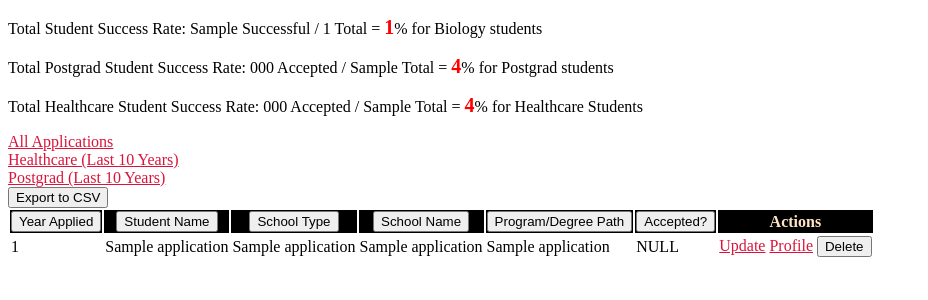
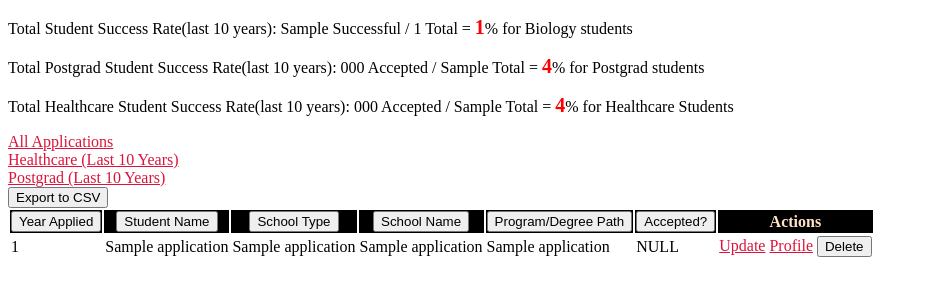
Before and after one commit to mebcool/Gradoutcome, a Flask app: template proto3/templates/view_db.html in a window 1280 px wide. Shown: the part 54-354 px from the top of the page, without its empty margins (0-928 px from the left). Run offline with Flask 3, Linux system fonts and the light colour scheme; the template is opened without the code that fills it: most values are stand-ins (such as "Sample title", 1, 10 or a date in 2020).

Commit message:
Update view_db.html

```diff
--- a/proto3/templates/view_db.html
+++ b/proto3/templates/view_db.html
@@ -5,11 +5,11 @@
 {% block title %}View All Users{% endblock %}
 {% block body %}
 
-    <p>Total Student Success Rate: {{ successful_students }} Successful / {{ total_students }} Total =  <span class="percentage">{{ total_success_rate }}</span>% for Biology students</p>
+    <p>Total Student Success Rate(last 10 years): {{ successful_students }} Successful / {{ total_students }} Total =  <span class="percentage">{{ total_success_rate }}</span>% for Biology students</p>
 
-    <p>Total Postgrad Student Success Rate: {{ postgrad_accepted }} Accepted / {{ postgrad_applications }} Total =  <span class="percentage">{{ postgrad_success_rate }}</span>% for Postgrad students</p>
+    <p>Total Postgrad Student Success Rate(last 10 years): {{ postgrad_accepted }} Accepted / {{ postgrad_applications }} Total =  <span class="percentage">{{ postgrad_success_rate }}</span>% for Postgrad students</p>
 
-    <p>Total Healthcare Student Success Rate: {{ healthcare_accepted }} Accepted /  {{ healthcare_applications }} Total =  <span class="percentage">{{ healthcare_success_rate }}</span>% for Healthcare Students</p>
+    <p>Total Healthcare Student Success Rate(last 10 years): {{ healthcare_accepted }} Accepted /  {{ healthcare_applications }} Total =  <span class="percentage">{{ healthcare_success_rate }}</span>% for Healthcare Students</p>
 
 <div class="tabs">
     <a href="/view_db?tab=All" class="tablink {% if active_tab == 'All' %}active{% endif %}">All Applications</a><br>
```
